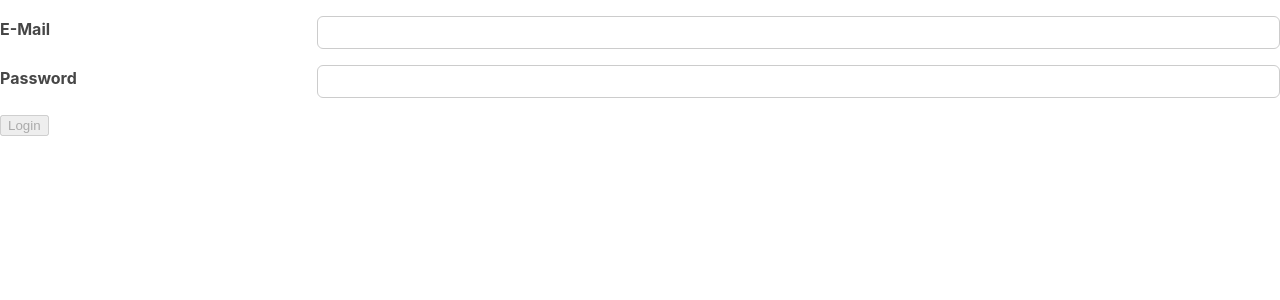
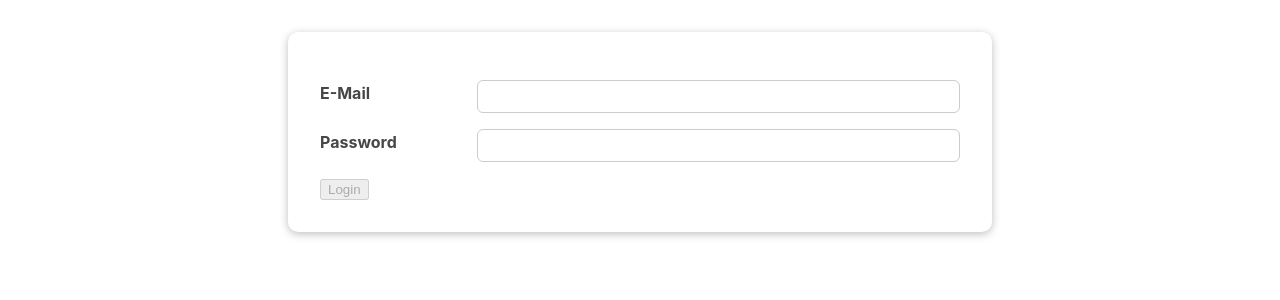
Before and after one commit to Alicino88/react-login-page, a React (Create React App) app: page / in a window 1280 px wide. Shown: the top 300 px of the page. Built offline with nearby package versions, Linux system fonts and the light colour scheme.

Commit message:
Added card component

```diff
--- a/src/Components/Login/Login.js
+++ b/src/Components/Login/Login.js
@@ -1,5 +1,6 @@
 import { useState } from "react";
 import classes from "./Login.module.css";
+import Card from "../UI/Card";
 
 const Login = (props) => {
   const [enteredEmail, setEnteredEmail] = useState("");
@@ -40,6 +41,7 @@ const Login = (props) => {
   };
 
   return (
+    <Card className={classes.login}>
       <form onSubmit={submitHandler}>
         <div
           className={`${classes.control} ${
@@ -75,6 +77,7 @@ const Login = (props) => {
           </button>
         </div>
       </form>
+    </Card>
   );
 };
 
--- /dev/null
+++ b/src/Components/UI/Card.js
@@ -0,0 +1,9 @@
+import classes from "./Card.module.css";
+
+function Card(props) {
+  return (
+    <div className={`${classes.card} ${props.className}`}>{props.children}</div>
+  );
+}
+
+export default Card;
--- /dev/null
+++ b/src/Components/UI/Card.module.css
@@ -0,0 +1,5 @@
+.card {
+  background: white;
+  box-shadow: 0 2px 8px rgba(0, 0, 0, 0.26);
+  border-radius: 10px;
+}
```
Lines whose indentation alone changed are shown as unchanged.
